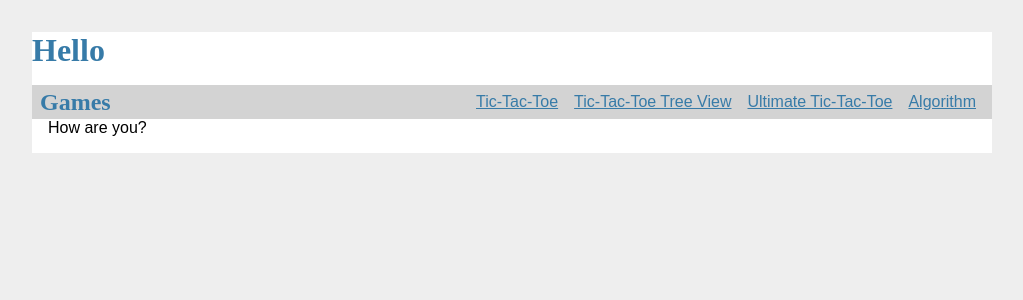
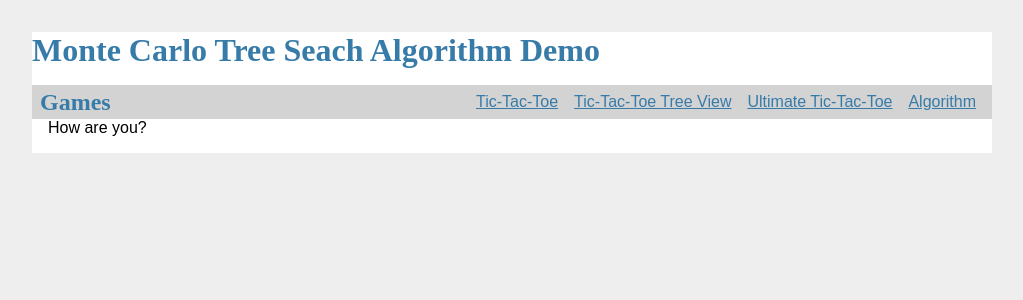
Before and after one commit to shaharyi/mcts, a Flask app: page / in a window 1280 px wide. Shown: the top 300 px of the page, without its empty margins (128-1151 px from the left). Run offline with Flask 2, Linux system fonts and the light colour scheme; parts of the project's set-up code (start-up, migrations or seed data) failed here and were passed over; some libraries are stand-ins or nearby versions.

Commit message:
site header

```diff
--- a/flaskr/templates/index.html
+++ b/flaskr/templates/index.html
@@ -1,7 +1,7 @@
 {% extends 'base.html' %}
 
 {% block header %}
-  <h1>{% block title %}Hello{% endblock %}</h1>
+  <h1>{% block title %}Monte Carlo Tree Seach Algorithm Demo{% endblock %}</h1>
 {% endblock %}
 
 {% block content %}
```
